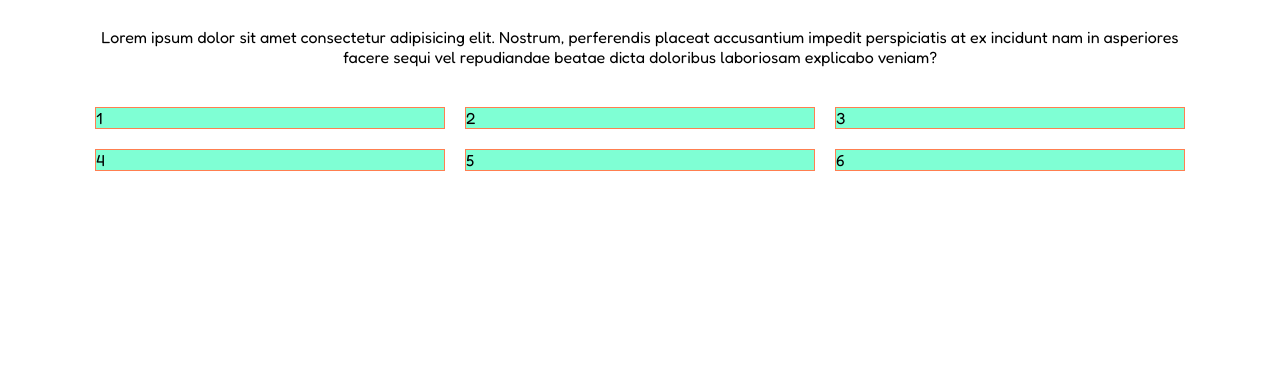
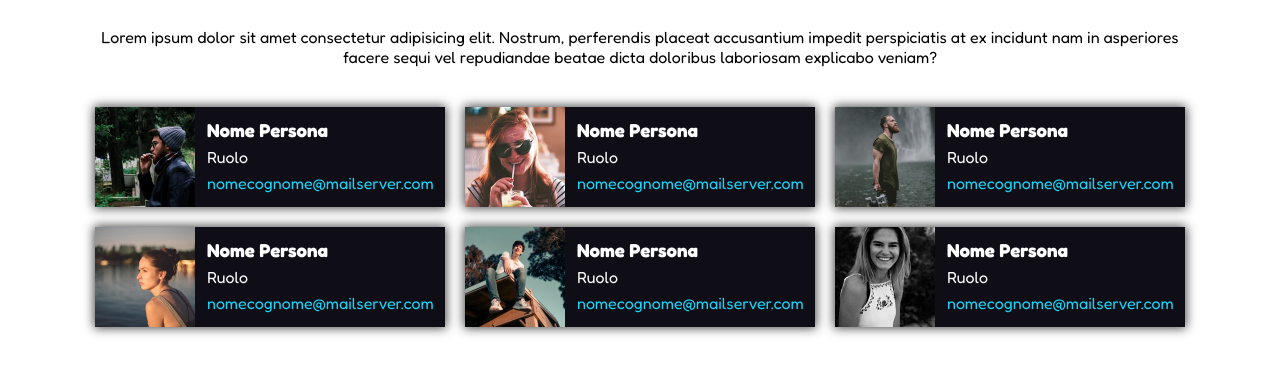
Before and after one commit to lambia/CE-20230303-floating-cards, a plain HTML site: page index.html in a window 1280 px wide. Shown: the part 69-444 px from the top of the page. Drawn offline with Linux system fonts and the light colour scheme.

Commit message:
esercizio completo

```diff
--- a/css/style.css
+++ b/css/style.css
@@ -4,18 +4,37 @@
     padding: 0px;
 }
 
+
+.floatLeft {
+    float: left;
+}
+
+
+.clearfix::after {
+    content: '';
+    display: block;
+    clear: both;
+}
+
+.clearBoth {
+    clear: both;
+}
+
 body {
     font-family: 'Fredoka', sans-serif;
-}
-
-header {
-    text-align: center;
 }
 
 .container {
     max-width: 1110px;
     margin: 0 auto;
 }
+
+/*******************************************************/
+
+header {
+    text-align: center;
+}
+
 
 h1 {
     margin-bottom: 1em;
@@ -31,19 +50,30 @@ h1 {
 }
 
 .card {
-    background: aquamarine;
-    border: 1px solid coral;
-    float: left;
+    background: #0F0E17;
     width: calc(100% / 3 - 20px);
     margin: 10px;
+    box-shadow: 0px 0px 10px 1px rgba(0,0,0,0.75);
 }
 
-.clearfix::after {
-    content: '';
+.card img {
     display: block;
-    clear: both;
+    height: 100px;
 }
 
-.clearBoth {
-    clear: both;
+.cardInfo {
+    color: white;
+    width: calc( 100% - 100px );
+    padding: 12px;
 }
+
+.cardInfo span {
+    margin-top: 6px;
+    margin-bottom: 6px;
+    display: block;
+}
+
+.cardInfo a {
+    color: #19D6F9;
+    text-decoration: none;
+}
--- a/index.html
+++ b/index.html
@@ -18,12 +18,54 @@
     </header>
 
     <main class="container clearfix" id="bodyContent">
-        <div class="card">1</div>
-        <div class="card">2</div>
-        <div class="card">3</div>
-        <div class="card">4</div>
-        <div class="card">5</div>
-        <div class="card">6</div>
+        <div class="card floatLeft clearfix">
+            <img src="img/male1.png" alt="Persona" class="floatLeft" />
+            <div class="cardInfo floatLeft">
+                <h3>Nome Persona</h3>
+                <span>Ruolo</span>
+                <a href="#">nomecognome@mailserver.com</a>
+            </div>
+        </div>
+        <div class="card floatLeft clearfix">
+            <img src="img/female1.png" alt="Persona" class="floatLeft" />
+            <div class="cardInfo floatLeft">
+                <h3>Nome Persona</h3>
+                <span>Ruolo</span>
+                <a href="#">nomecognome@mailserver.com</a>
+            </div>
+        </div>
+        <div class="card floatLeft clearfix">
+            <img src="img/male2.png" alt="Persona" class="floatLeft" />
+            <div class="cardInfo floatLeft">
+                <h3>Nome Persona</h3>
+                <span>Ruolo</span>
+                <a href="#">nomecognome@mailserver.com</a>
+            </div>
+        </div>
+        <div class="card floatLeft clearfix">
+            <img src="img/female2.png" alt="Persona" class="floatLeft" />
+            <div class="cardInfo floatLeft">
+                <h3>Nome Persona</h3>
+                <span>Ruolo</span>
+                <a href="#">nomecognome@mailserver.com</a>
+            </div>
+        </div>
+        <div class="card floatLeft clearfix">
+            <img src="img/male3.png" alt="Persona" class="floatLeft" />
+            <div class="cardInfo floatLeft">
+                <h3>Nome Persona</h3>
+                <span>Ruolo</span>
+                <a href="#">nomecognome@mailserver.com</a>
+            </div>
+        </div>
+        <div class="card floatLeft clearfix">
+            <img src="img/female3.png" alt="Persona" class="floatLeft" />
+            <div class="cardInfo floatLeft">
+                <h3>Nome Persona</h3>
+                <span>Ruolo</span>
+                <a href="mailto:nomecognome@mailserver.com">nomecognome@mailserver.com</a>
+            </div>
+        </div>
         <!-- <div class="clearBoth"></div> -->
     </main>
 
```
Also changed, not shown: img/female1.png (added), img/female2.png (added), img/female3.png (added), img/male1.png (added), img/male2.png (added), img/male3.png (added).
